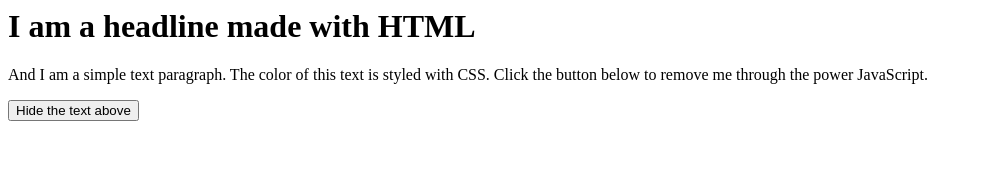
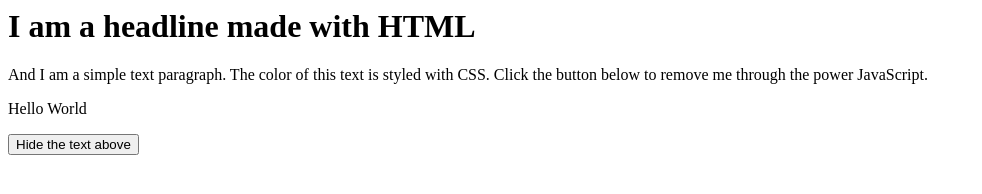
Before and after one commit to pcr14/DevApp1, a plain HTML site: page index.html in a window 1280 px wide. Shown: the whole page, without its empty margins (0-982 px from the left). Drawn offline with Linux system fonts and the light colour scheme.

Commit message:
Update index.html

```diff
--- a/index.html
+++ b/index.html
@@ -1,3 +1,4 @@
 <h1>I am a headline made with HTML</h1>
 <p>And I am a simple text paragraph. The color of this text is styled with CSS. Click the button below to remove me through the power JavaScript.</p>
+<p>Hello World</p>
 <button>Hide the text above</button>
```
